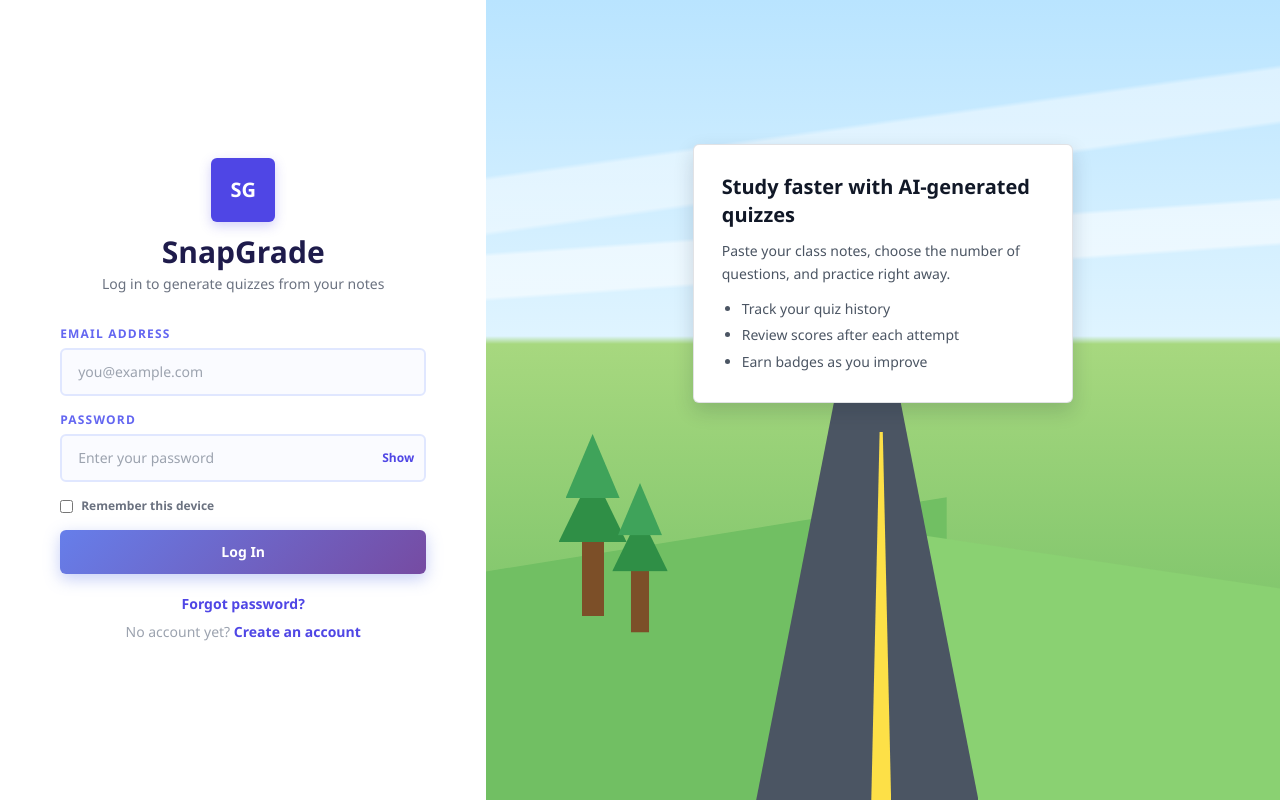
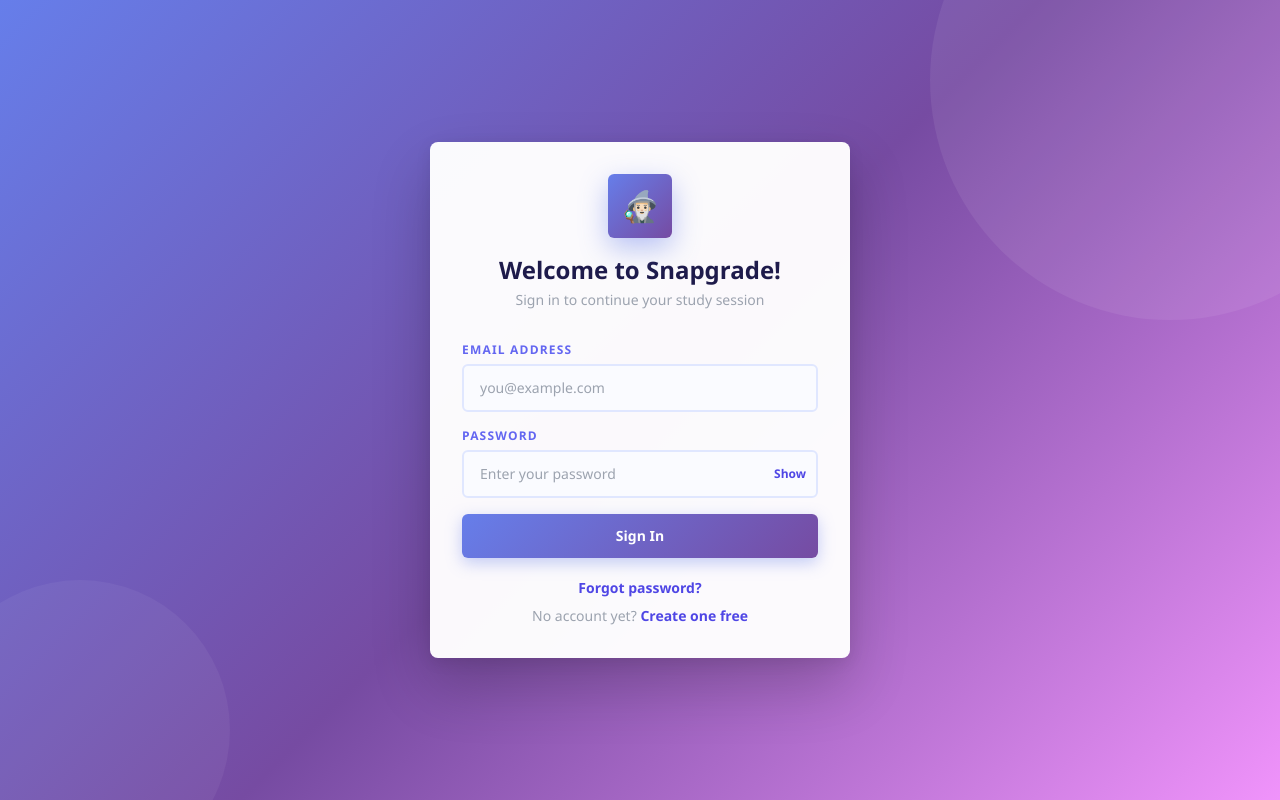
Before and after one commit to Jechris07/SnapGrade, a React (Vite) app in the folder snapgrade-react/: page /login in a window 1280 px wide. Built offline with nearby package versions, Linux system fonts and the light colour scheme; no server answers.

Commit message:
Add latest changes

```diff
--- a/snapgrade-react/src/index.css
+++ b/snapgrade-react/src/index.css
@@ -44,114 +44,6 @@
     background: linear-gradient(135deg, #667eea, #764ba2);
     box-shadow: 0 10px 28px rgba(102,126,234,0.45);
     animation: bounceIn 0.5s cubic-bezier(0.22,1,0.36,1) 0.1s both;
-  }
-  .login-page {
-    @apply min-h-screen grid bg-white;
-    grid-template-columns: minmax(340px, 38%) 1fr;
-  }
-  .login-form-panel {
-    @apply flex flex-col justify-center px-8 py-10 w-full;
-    max-width: 430px;
-    margin: 0 auto;
-  }
-  .login-logo {
-    @apply w-16 h-16 rounded-md flex items-center justify-center mx-auto text-xl font-black text-white;
-    background: #4f46e5;
-    box-shadow: 0 4px 12px rgba(79,70,229,0.25);
-  }
-  .login-visual-panel {
-    @apply relative overflow-hidden min-h-screen;
-    background: linear-gradient(#b9e4ff 0%, #dff4ff 42%, #a7d87f 43%, #65b95f 100%);
-  }
-  .login-info-box {
-    @apply absolute bg-white rounded-md p-7 z-10;
-    width: min(380px, 82%);
-    top: 18%;
-    left: 26%;
-    border: 1px solid rgba(15,23,42,0.12);
-    box-shadow: 0 8px 20px rgba(15,23,42,0.16);
-  }
-  .login-info-box h2 {
-    @apply text-xl font-black text-gray-900 leading-snug mb-3;
-  }
-  .login-info-box p,
-  .login-info-box li {
-    @apply text-sm text-gray-600 leading-relaxed;
-  }
-  .login-info-box ul {
-    @apply mt-3 space-y-1 list-disc pl-5;
-  }
-  .login-sky {
-    @apply absolute inset-x-0 top-0;
-    height: 44%;
-    background:
-      linear-gradient(172deg, transparent 0 38%, rgba(255,255,255,0.45) 39% 50%, transparent 51%),
-      linear-gradient(176deg, transparent 0 62%, rgba(255,255,255,0.55) 63% 73%, transparent 74%);
-  }
-  .login-hill {
-    @apply absolute bottom-0;
-    height: 43%;
-    width: 70%;
-    background: #71bf63;
-  }
-  .login-hill-left {
-    left: -12%;
-    clip-path: polygon(0 38%, 100% 12%, 100% 100%, 0 100%);
-  }
-  .login-hill-right {
-    right: -16%;
-    background: #8ad172;
-    clip-path: polygon(0 20%, 100% 44%, 100% 100%, 0 100%);
-  }
-  .login-road {
-    @apply absolute bottom-0;
-    left: 34%;
-    width: 28%;
-    height: 54%;
-    background: #4b5563;
-    clip-path: polygon(38% 0, 62% 0, 100% 100%, 0 100%);
-  }
-  .login-road-line {
-    @apply absolute bottom-0 bg-yellow-300;
-    left: 48.5%;
-    width: 2.5%;
-    height: 46%;
-    clip-path: polygon(42% 0, 58% 0, 100% 100%, 0 100%);
-  }
-  .login-tree {
-    @apply absolute z-10;
-    width: 22px;
-    height: 86px;
-    background: #7c4f28;
-  }
-  .login-tree::before,
-  .login-tree::after {
-    content: '';
-    @apply absolute;
-    left: 50%;
-    transform: translateX(-50%);
-    width: 68px;
-    height: 70px;
-    background: #2f8f46;
-    clip-path: polygon(50% 0, 100% 100%, 0 100%);
-  }
-  .login-tree::before {
-    top: -58px;
-  }
-  .login-tree::after {
-    top: -96px;
-    width: 54px;
-    height: 64px;
-    background: #3fa35a;
-  }
-  .tree-one {
-    left: 12%;
-    bottom: 23%;
-  }
-  .tree-two {
-    left: 18%;
-    bottom: 20%;
-    transform: scale(0.82);
   }
 
   /* Inputs */
@@ -292,14 +184,6 @@
   .nav-item.active { @apply bg-gradient-to-r from-purple-100 to-indigo-100 text-purple-700; }
 }
 
-@media (max-width: 900px) {
-  .login-page {
-    grid-template-columns: 1fr;
-  }
-  .login-visual-panel {
-    display: none;
-  }
-}
 
 /* ── Extra keyframes ───────────────────────────────── */
 @layer utilities {
--- a/snapgrade-react/src/pages/Login.jsx
+++ b/snapgrade-react/src/pages/Login.jsx
@@ -10,7 +10,6 @@
   const [email, setEmail] = useState('');
   const [password, setPassword] = useState('');
   const [showPassword, setShowPassword] = useState(false);
-  const [remember, setRemember] = useState(false);
   const [loading, setLoading] = useState(false);
 
   useEffect(() => {
@@ -31,7 +30,7 @@
     try {
       const user = await loginUser(email, password);
       setUserProfile(user);
-      toast.success(`Welcome back, ${user.name}!`);
+      toast.success(`Welcome to Snapgrade!, ${user.name}!`);
     } catch (err) {
       toast.error(err.message);
     } finally {
@@ -40,14 +39,13 @@
   }
 
   return (
-    <div className="login-page">
-      <div className="login-form-panel">
+    <div className="auth-bg">
+      <div className="auth-card">
+        <div className="auth-logo">🧙🏻‍♂️</div>
         <div className="text-center mb-8">
-          <div className="login-logo">SG</div>
-          <h1 className="text-3xl font-black text-indigo-950 mt-3">SnapGrade</h1>
-          <p className="text-sm text-gray-500 mt-1">Log in to generate quizzes from your notes</p>
+          <h1 className="text-2xl font-black text-indigo-950">Welcome to Snapgrade!</h1>
+          <p className="text-sm text-gray-400 mt-1">Sign in to continue your study session</p>
         </div>
-
         <form onSubmit={handleSubmit} className="space-y-4">
           <div>
             <label className="form-label">Email Address</label>
@@ -59,7 +57,6 @@
               placeholder="you@example.com"
             />
           </div>
-
           <div>
             <label className="form-label">Password</label>
             <div className="relative">
@@ -84,43 +81,17 @@
               </button>
             </div>
           </div>
-
-          <label className="flex items-center gap-2 text-xs text-gray-500 font-semibold">
-            <input type="checkbox" checked={remember} onChange={(e) => setRemember(e.target.checked)} />
-            Remember this device
-          </label>
-
           <button className="btn-primary mt-2" type="submit" disabled={loading}>
-            {loading ? 'Signing in...' : 'Log In'}
+            {loading ? 'Signing in...' : 'Sign In'}
           </button>
         </form>
-
         <p className="text-center text-sm text-gray-400 mt-5">
           <Link to="/forgot-password" className="text-indigo-600 font-bold hover:text-indigo-800">Forgot password?</Link>
         </p>
         <p className="text-center text-sm text-gray-400 mt-2">
           No account yet?{' '}
-          <Link to="/register" className="text-indigo-600 font-bold hover:text-indigo-800">Create an account</Link>
+          <Link to="/register" className="text-indigo-600 font-bold hover:text-indigo-800">Create one free</Link>
         </p>
-      </div>
-
-      <div className="login-visual-panel" aria-hidden="true">
-        <div className="login-info-box">
-          <h2>Study faster with AI-generated quizzes</h2>
-          <p>Paste your class notes, choose the number of questions, and practice right away.</p>
-          <ul>
-            <li>Track your quiz history</li>
-            <li>Review scores after each attempt</li>
-            <li>Earn badges as you improve</li>
-          </ul>
-        </div>
-        <div className="login-sky"></div>
-        <div className="login-hill login-hill-left"></div>
-        <div className="login-hill login-hill-right"></div>
-        <div className="login-road"></div>
-        <div className="login-road-line"></div>
-        <div className="login-tree tree-one"></div>
-        <div className="login-tree tree-two"></div>
       </div>
     </div>
   );
```
Also changed, not shown: 1 other file (tests, documents, lock files or other folders).
